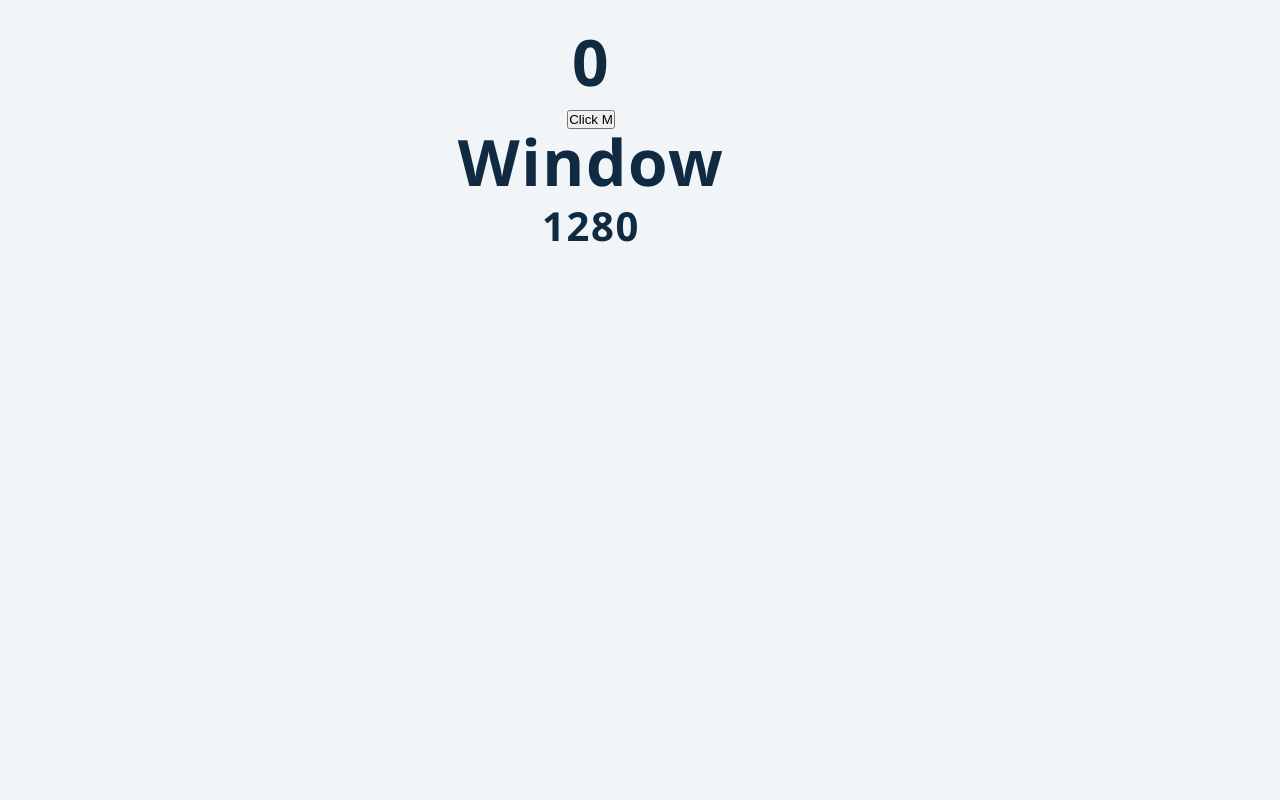
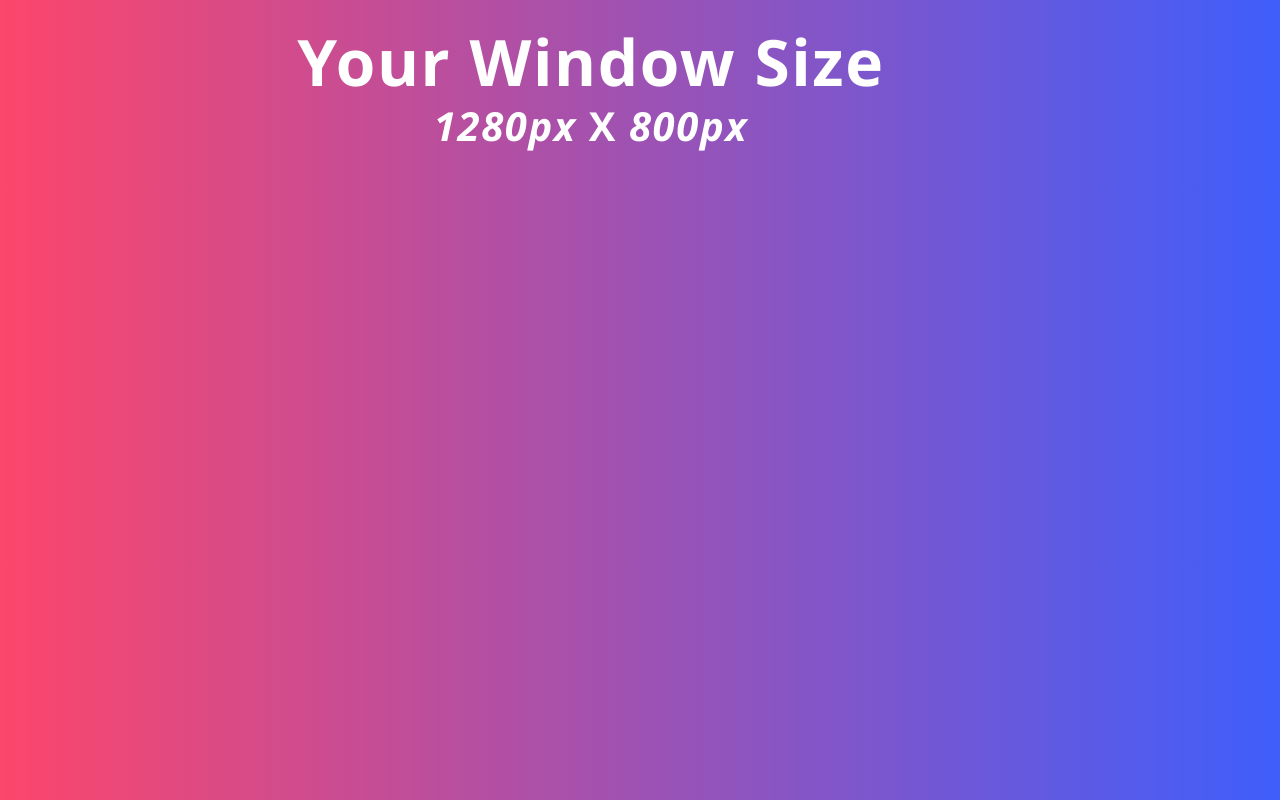
Before and after one commit to javokhirbekkhaydarov/reactlesson, a React (Create React App) app in the folder my-test/: page / in a window 1280 px wide. Built offline with nearby package versions, Linux system fonts and the light colour scheme.

Commit message:
added height checker

```diff
--- a/my-test/src/components/useEffectAdvanced/UseEffectCleanUp.jsx
+++ b/my-test/src/components/useEffectAdvanced/UseEffectCleanUp.jsx
@@ -2,22 +2,30 @@ import React, { useState, useEffect } from "react";
 
 const UseEffectCleanUp = () => {
   const [size, setSize] = useState(window.innerWidth);
+  const [height, setHeight] = useState(window.innerHeight);
+
+  const checkheight = () => {
+    setHeight(window.innerHeight);
+  };
   const checksize = () => {
-
     setSize(window.innerWidth);
   };
 
   useEffect(() => {
     window.addEventListener(`resize`, checksize);
-    return ()=> {
-        window.removeEventListener("resize" , checksize)
-    }
+    window.addEventListener(`resize`, checkheight);
+    return () => {
+      window.removeEventListener("resize", checksize);
+      window.removeEventListener(`resize`, checkheight);
+    };
   });
 
   return (
     <>
-      <h1>Window</h1>
-      <h2>{size}</h2>
+      <h1 > Your Window Size</h1>
+      <h2>
+      <i>{size}px</i> X  <i>{height}px</i>
+      </h2>
     </>
   );
 };
--- a/my-test/src/components/useEffectAdvanced/UseEffextBasics.jsx
+++ b/my-test/src/components/useEffectAdvanced/UseEffextBasics.jsx
@@ -14,8 +14,8 @@ const UseEffextBasics = () => {
   console.log("render component");
   return (
     <>
-      <h1>{value}</h1>
-      <button onClick={() => setValue(value + 1)}>Click M</button>
+      {/* <h1>{value}</h1>
+      <button onClick={() => setValue(value + 1)}>Click Me</button> */}
     </>
   );
 };
--- a/my-test/src/index.css
+++ b/my-test/src/index.css
@@ -8,8 +8,7 @@ body {
 }
 
 code {
-  font-family:  Monaco, Consolas, "Courier New",
-    monospace;
+  font-family: Monaco, Consolas, "Courier New", monospace;
 } /*
 ===============
 Variables
@@ -80,12 +79,23 @@ Global Styles
   box-sizing: border-box;
 }
 body {
-  font-family:  "Segoe UI", Roboto, Oxygen,
-    Ubuntu, Cantarell, "Open Sans", "Helvetica Neue", sans-serif;
+  font-family: "Segoe UI", Roboto, Oxygen, Ubuntu, Cantarell, "Open Sans",
+    "Helvetica Neue", sans-serif;
   background: var(--clr-grey-10);
-  color: var(--clr-grey-1);
+  color: #fff;
   line-height: 1.5;
   font-size: 0.875rem;
+  background: #fc466b; /* fallback for old browsers */
+  background: -webkit-linear-gradient(
+    to left,
+    #3f5efb,
+    #fc466b
+  ); /* Chrome 10-25, Safari 5.1-6 */
+  background: linear-gradient(
+    to left,
+    #3f5efb,
+    #fc466b
+  ); /* W3C, IE 10+/ Edge, Firefox 16+, Chrome 26+, Opera 12+, Safari 7+ */
 }
 ul {
   list-style-type: none;
```
